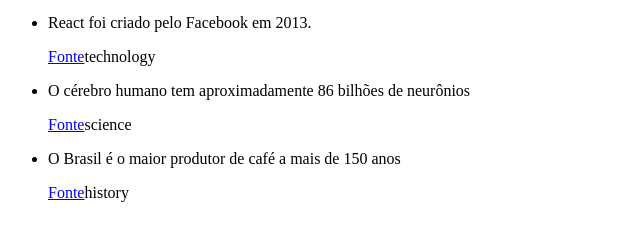
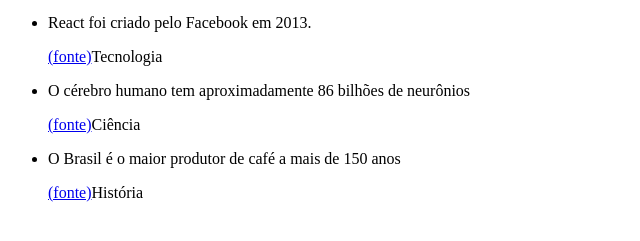
Before and after one commit to FernandoArtur/today-i-learned, a React (Vite) app: page / in a window 1280 px wide. Shown: the part 335-576 px from the top of the page, without its empty margins (0-640 px from the left). Built offline with nearby package versions, Linux system fonts and the light colour scheme.

Commit message:
refactory: aplicar logica da categoria em portugues

```diff
--- a/src/components/FactItem.tsx
+++ b/src/components/FactItem.tsx
@@ -1,16 +1,21 @@
 import type { Fact } from "../types";
+import { CATEGORIES } from "../constants";
 
 interface FactItemProps {
     fact: Fact
 };
 
 export default function FactItem( {fact}: FactItemProps ) {
+const category = CATEGORIES.find((category) => {
+  return fact.category === category.value;
+});
+
   return (
     <>
       <li>
         <p>{fact.text}</p>
-        <a href={fact.source} target= "_blank" rel="noreferrer">Fonte</a>
-        <span>{fact.category}</span>
+        <a href={fact.source} target= "_blank">(fonte)</a>
+        <span>{category?.label}</span>
       </li>
     </>
   )
```
